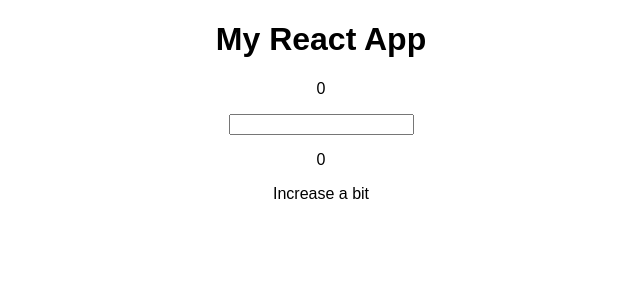
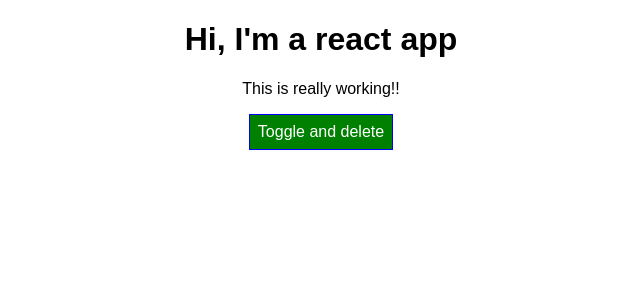
Before and after one commit to chillaxabhinav/React-Intro-Theory-Concepts, a React (Create React App) app: page / in a window 1280 px wide. Shown: the top 300 px of the page, without its empty margins (319-959 px from the left). Built offline with nearby package versions, Linux system fonts and the light colour scheme.

Commit message:
styled-components

```diff
--- a/package.json
+++ b/package.json
@@ -3,9 +3,11 @@
   "version": "0.1.0",
   "private": true,
   "dependencies": {
+    "radium": "^0.26.0",
     "react": "^16.12.0",
     "react-dom": "^16.12.0",
-    "react-scripts": "1.1.5"
+    "react-scripts": "1.1.5",
+    "styled-components": "^4.4.1"
   },
   "scripts": {
     "start": "react-scripts start",
--- a/src/App.css
+++ b/src/App.css
@@ -1,3 +1,11 @@
 .App {
   text-align: center;
 }
+
+.red {
+  color : red;
+}
+
+.bold{
+  font-weight: bold;
+}
--- a/src/App.js
+++ b/src/App.js
@@ -1,108 +1,115 @@
 import React, { Component } from 'react';
 import './App.css';
-// import Person from './Person/Person';
-import Validation from './Validation/Validation';
-import CharCompo from './Char/Char';
+import Person from './Person/Person';
+import styled from 'styled-components';
+
+
+const StyledButton = styled.button`
+             background-color : ${props => props.alt ? 'red' : 'green' };
+              color : white;
+              font : inherit;
+              border : 1px solid blue;
+              padding : 8px;
+              &:hover {
+                background-color : ${props => props.alt ? 'salmon' : 'lightgreen'};
+                color : black;
+              }
+`;
 
 
 class App extends Component {
-  state = {
-    textLength : 0,
-    mytext : ''
+  state  = {
+    person : [
+      {id : 1,name : 'Abhi', age : 21},
+      {id:  2,name : 'Second', age : 23},
+      {id: 3, name : 'third', age: 24}
+    ],
+    showPerson : false
   }
 
-  textChangeHandler = (event) =>{
-    const mylength = event.target.value.length;
-    const textchange = event.target.value;
+  deletePersonHandler =(personIndex) =>{
+    const persons = [...this.state.person];
+    persons.splice(personIndex,1);
+    this.setState({person : persons})
+  }
 
+  nameChangedHandler = (event , id) =>{
+    const personIndex = this.state.person.findIndex((p)=>{
+      return p.id === id;
+    })
+    const copyPersonObj = {
+      ...this.state.person[personIndex]
+    }
+    //const copyPersonObj = Object.assign({},this.state.person[personIndex]);
+    copyPersonObj.name = event.target.value;
+
+    const copyPersonArr = [...this.state.person];
+
+    copyPersonArr[personIndex] = copyPersonObj;
     this.setState({
-      textLength : mylength,
-      mytext : textchange
+      person: copyPersonArr
     })
   }
-  // state  = {
-  //   person : [
-  //     {id : 1,name : 'Abhi', age : 21},
-  //     {id:  2,name : 'Second', age : 23}
-  //   ],
-  //   showPerson : false
-  // }
-
-  // deletePersonHandler =(personIndex) =>{
-  //   const persons = [...this.state.person];
-  //   persons.splice(personIndex,1);
-  //   this.setState({person : persons})
-  // }
-
-  // nameChangedHandler = (event , id) =>{
-  //   const personIndex = this.state.person.findIndex((p)=>{
-  //     return p.id === id;
-  //   })
-  //   const copyPersonObj = {
-  //     ...this.state.person[personIndex]
-  //   }
-  //   //const copyPersonObj = Object.assign({},this.state.person[personIndex]);
-  //   copyPersonObj.name = event.target.value;
-
-  //   const copyPersonArr = [...this.state.person];
-
-  //   copyPersonArr[personIndex] = copyPersonObj;
-  //   this.setState({
-  //     person: copyPersonArr
-  //   })
-  // }
 
 
-  // togglePersonHandler = () =>{
-  //   const personShow = this.state.showPerson;
-  //   this.setState({showPerson : !personShow});
-  // }
+  togglePersonHandler = () =>{
+    const personShow = this.state.showPerson;
+    this.setState({showPerson : !personShow});
+  }
 
 
   render() {
     // const Style = {
-    //   backgroundColor : 'White',
+    //   backgroundColor : 'green',
+    //   color : 'white',
     //   font : 'inherit',
     //   border : '1px solid blue',
-    //   padding : '8px'
+    //   padding : '8px',
+    //   ':hover':{
+    //     backgroundColor :'lightgreen',
+    //     color : 'black'
+    //   }
     // }
 
-    // let persons = null;
-    // if (this.state.showPerson){
-    //   persons = (
-    //     <div>
-    //       {this.state.person.map((person,index) =>{
-    //         return <Person
-    //                   name={person.name}
-    //                   age={person.age}
-    //                   click = {() =>this.deletePersonHandler(index)}
-    //                   key ={person.id}
-    //                   changed = {(event) => this.nameChangedHandler(event,person.id)}
-    //                 />
-    //       })}
-    //     </div>
-    //   );
-    // }
-    let character = null;
-    const myarray = Array.from(this.state.mytext);
+    let persons = null;
+    if (this.state.showPerson){
+      persons = (
+        <div>
+          {this.state.person.map((person,index) =>{
+            return <Person
+                      name={person.name}
+                      age={person.age}
+                      click = {() =>this.deletePersonHandler(index)}
+                      key ={person.id}
+                      changed = {(event) => this.nameChangedHandler(event,person.id)}
+                    />
+          })}
+        </div>
+      );
+      // Style.backgroundColor = 'red';
+      // Style[':hover'] = {
+      //   backgroundColor : 'salmon',
+      //   color : 'black'
+      // }
+    }
 
-    if(myarray.length>0){
-       character = (
-         <div>
-         {myarray.map(ele => {
-           return <CharCompo element={ele} textchanged={(event => this.textChangeHandler(event))}/>
-         })}
-         </div>
-       )
+    const classes = [];
+    if(this.state.person.length <= 2){
+      classes.push('red');
     }
+    if(this.state.person.length <= 1){
+      classes.push('bold');
+    }
+
     return (
+
       <div className="App">
-      <h1>My React App</h1>
-        <p>{this.state.textLength}</p>
-        <input type="text" onChange={this.textChangeHandler}/>
-        <Validation mylength={this.state.textLength}/>
-        {character}
+       <h1>Hi, I'm a react app</h1>
+       <p className={classes.join(' ')}>This is really working!!</p>
+       <StyledButton alt={this.state.showPerson} onClick={this.togglePersonHandler}>Toggle and delete</StyledButton>
+        {persons}
       </div>
+
     );
   }
 }
--- a/src/Person/Person.js
+++ b/src/Person/Person.js
@@ -1,12 +1,29 @@
 import React from 'react';
-import './Person.css';
+// import './Person.css';
+import styled from 'styled-components';
+
+const StyledDiv = styled.div`
+                        width : 60%;
+                        margin : 16px auto;
+                        border : 1px solid #eee;
+                        box-shadow: 0 2px 3px #ccc;
+                        padding: 16px;
+                        text-align: center;
+
+                        @media (min-width : 700px){
+                            width : 450px;
+                        }
+                    `;
+
+
 const person = (props) => {
     return (
-        <div className="Person">
+        // <div className="Person">
+        <StyledDiv>
         <p onClick={props.click}>I'm {props.name} and I'm {props.age} years old.</p>
         <p>{props.children}</p>
         <input type="text" onChange={props.changed} value={props.name}/>
-        </div>
+        </StyledDiv>
     )
 };
 
```
Also changed, not shown: src/Person/Person.css (+7 -1 lines), 1 other file (tests, documents, lock files or other folders).
